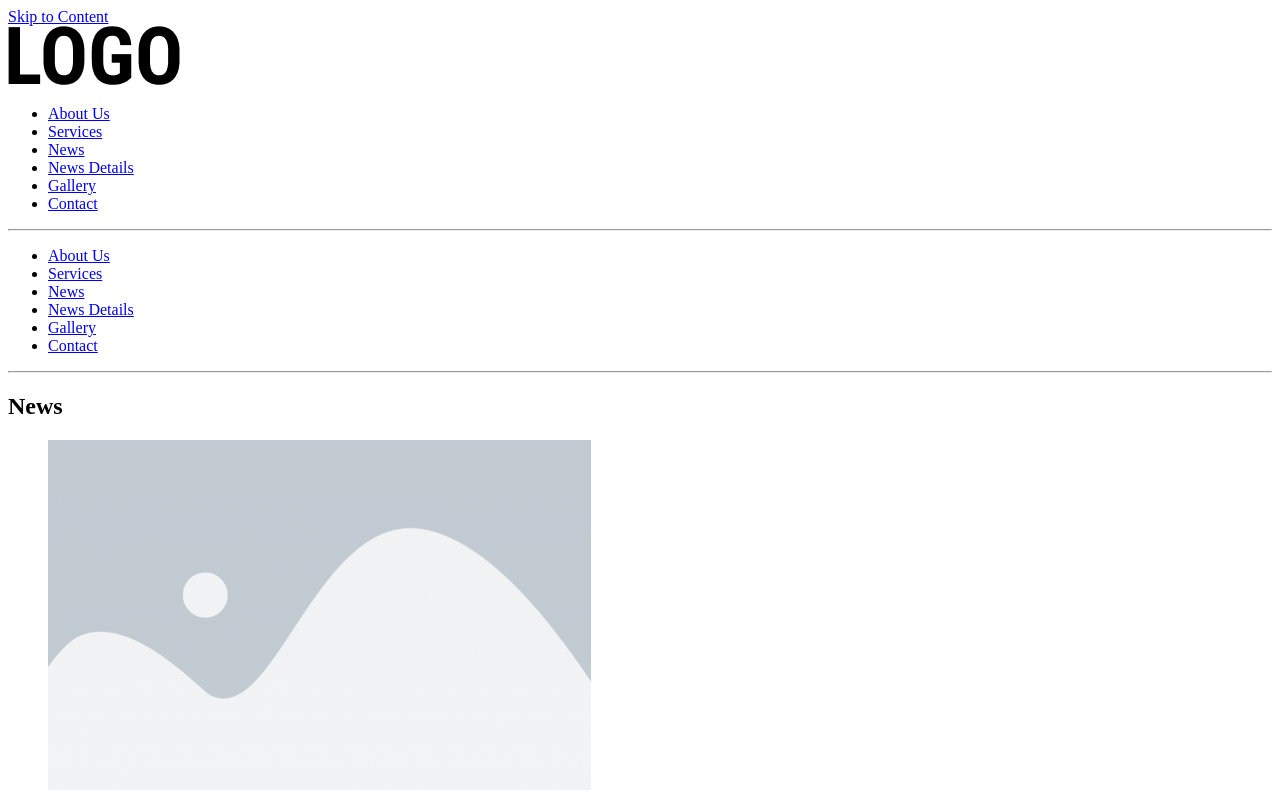
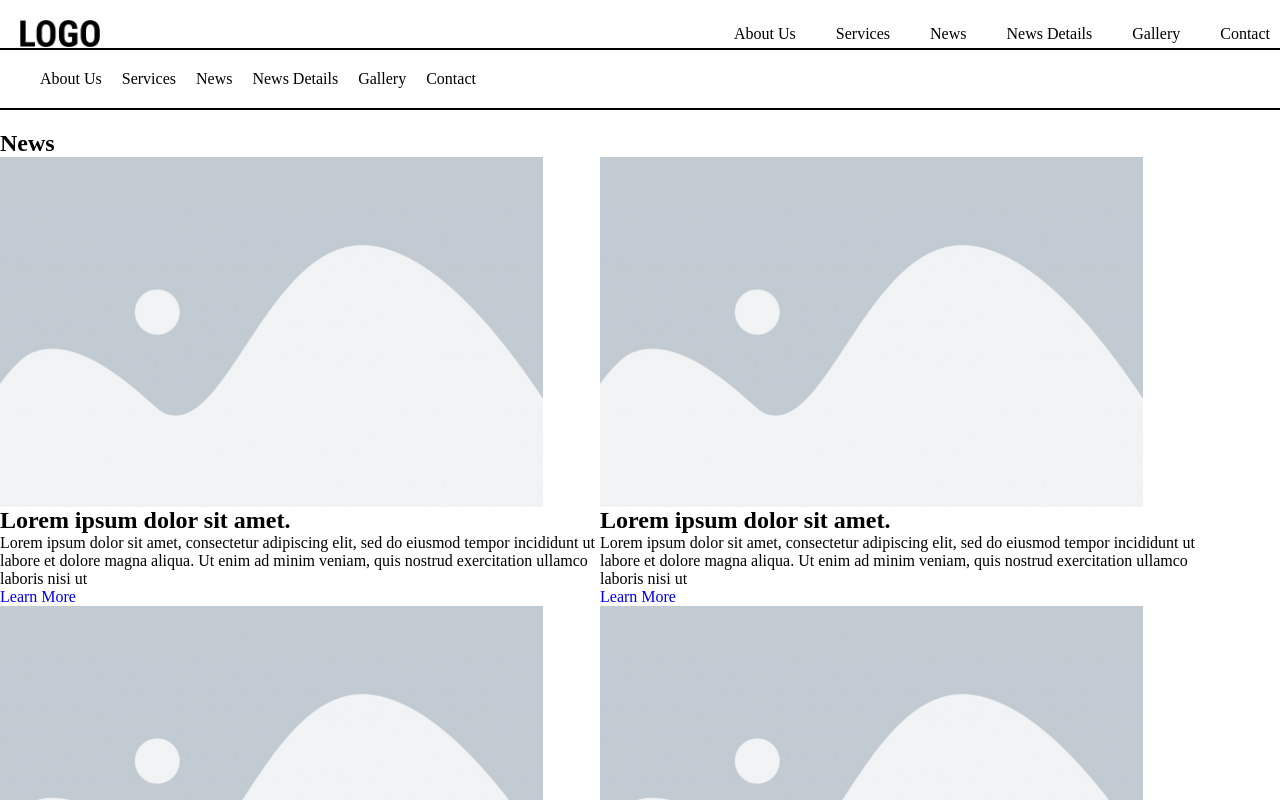
Before and after one commit to arundhungana-p2h/html, a plain HTML site: page project2/index.html in a window 1280 px wide. Shown: the top 800 px of the page. Drawn offline with Linux system fonts and the light colour scheme.

Commit message:
basic css

```diff
--- a/project2/index.html
+++ b/project2/index.html
@@ -12,6 +12,7 @@
       <!-- Header start -->
       <header class="header" id="'header">
         <div class="header-container">
+          <div class="header-top">
             <div class="header-logo">
               <a href="#" class="nav-logo" id="nav-logo"
                 ><img src="./assets/LOGO.png" alt="Nav logo"
@@ -28,6 +29,7 @@
                   <li><a href="#">Contact</a></li>
                 </ul>
               </nav>
+            </div>
           </div>
           <hr />
           <div class="sub-navwrapper">
@@ -190,7 +192,10 @@
         <section class="details-section">
           <article class="details">
             <figure>
-              <img src="example-image.jpg" alt="Description of the image" />
+              <img
+                src="./assets/long image.png"
+                alt="Description of the image"
+              />
             </figure>
 
             <header><h2>Lorem ipsum dolor sit amet.</h2></header>
@@ -271,6 +276,7 @@
       <hr />
       <!-- Footer start -->
       <footer class="footer">
+        <div class="footer-container">
           <div class="footer-top">
             <div class="footer-logo">
               <a href="#"><img src="./assets/LOGO.png" alt=" Footer logo" /></a>
@@ -292,6 +298,7 @@
               <li><a href="#"> Terms & Conditions</a></li>
             </ul>
           </div>
+        </div>
       </footer>
       <!-- Footer end -->
     </div>
--- a/project2/styles.css
+++ b/project2/styles.css
@@ -0,0 +1,137 @@
+* {
+  box-sizing: border-box;
+  margin: 0;
+  padding: 0;
+}
+figure {
+  margin: 0;
+}
+
+img {
+  max-width: 100%;
+  width: auto;
+  height: auto;
+  vertical-align: top;
+}
+a {
+  text-decoration: none;
+}
+
+button {
+  cursor: pointer;
+}
+.accessibility {
+  position: absolute;
+  left: -10000px;
+  top: auto;
+  width: 1px;
+  height: 1px;
+  overflow: hidden;
+}
+
+.accessibility:focus {
+  position: static;
+  width: auto;
+  height: auto;
+}
+.header-container {
+  display: flex;
+  flex-direction: column;
+
+  padding: 20px 0;
+}
+.header-top {
+  display: flex;
+  flex-direction: row;
+  justify-content: space-between;
+}
+
+.header-logo a {
+  width: 80px;
+
+  display: inline-block;
+  margin: 0 0 0 20px;
+}
+
+.header-logo img {
+  width: 100%;
+  height: auto;
+}
+
+.main-nav ul {
+  display: flex;
+  flex-direction: row;
+  list-style: none;
+  gap: 20px;
+}
+.main-navlinks a {
+  color: black;
+  text-decoration: none;
+  padding: 5px 10px;
+  display: block;
+  border-radius: 5px;
+}
+
+.main-navlinks a:hover {
+  background-color: #555;
+  color: #ff0;
+}
+
+.sub-nav ul {
+  display: flex;
+  flex-direction: row;
+  gap: 20px;
+  padding: 20px;
+  margin-left: 20px;
+}
+.sub-navlinks li {
+  list-style: none;
+}
+.sub-navlinks a {
+  text-decoration: none;
+  color: black;
+}
+hr {
+  margin-bottom: 0;
+  width: 100%;
+  border: 1px solid black;
+}
+.blogs-container {
+  display: flex;
+  flex-direction: row;
+  flex-wrap: wrap;
+}
+.blog {
+  width: 600px;
+}
+.gallery-section {
+  display: flex;
+  flex-wrap: wrap;
+  flex-direction: row;
+  gap: 40px;
+}
+.form-section {
+  border: 2px solid black;
+  border-radius: 20px;
+  margin: 20px 0;
+  padding: 16px;
+}
+.form-section label {
+  display: block;
+}
+.footer-container {
+  display: flex;
+  flex-direction: column;
+  gap: 40px;
+}
+.footer-top {
+  display: flex;
+  flex-direction: row;
+  justify-content: space-evenly;
+}
+
+.footer-bottom {
+  display: flex;
+  flex-direction: row;
+  justify-content: space-evenly;
+}
```
Also changed, not shown: project2/assets/long image.png (added). Lines whose indentation alone changed are shown as unchanged.
